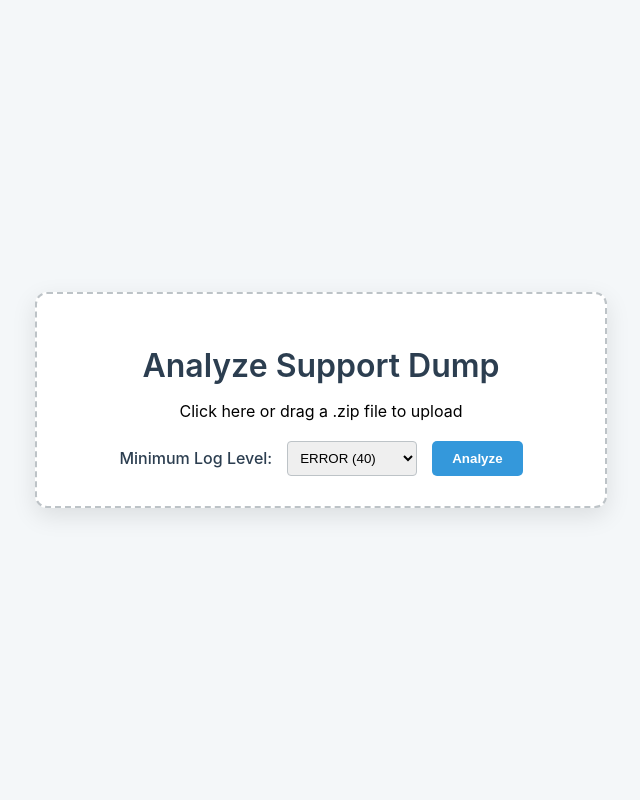
After one commit to Canepro/rocketchat-log-analyzer, a Flask app: template templates/upload.html in a window 1280 px wide. The commit adds this page. Shown: the whole page, without its empty margins (361-1001 px from the left). Run offline with Flask 3, Linux system fonts and the light colour scheme; the template is opened without the code that fills it, so the values that code supplies are empty.

Commit message:
feat(webapp): Introduce Flask web UI for analysis
This major update introduces a Flask-based web application as the primary interface for the Rocket.Chat Support Dump Analyzer.

Key changes include:
- A new `app.py` to serve the web interface.
- An interactive `upload.html` page with drag-and-drop support.
- A dropdown menu to allow users to select the minimum log level for analysis (ERROR, WARNING, INFO).
- Analysis reports are now rendered directly in the browser, removing the need for users to manage local HTML files.
- The README and project documentation have been updated to reflect the new workflow and v2.0.0 release.

```diff
--- /dev/null
+++ b/app.py
@@ -0,0 +1,122 @@
+# app.py
+from flask import Flask, render_template, request, flash
+import os
+import tempfile
+import zipfile
+from pathlib import Path
+from werkzeug.utils import secure_filename
+from jinja2 import Environment, FileSystemLoader
+
+# Import the analysis and reporting functions
+import analyzer
+import reporter
+
+# Initialize the Flask application
+app = Flask(__name__, template_folder='templates')
+app.config['SECRET_KEY'] = 'a-super-secret-key-that-you-should-change'
+app.config['MAX_CONTENT_LENGTH'] = 100 * 1024 * 1024  # 100 MB upload limit
+VERSION = "2.0.0"
+
+# Log level names mapping for the report
+LOG_LEVEL_NAMES = {
+    10: 'DEBUG',
+    20: 'INFO',
+    30: 'WARNING',
+    40: 'ERROR',
+    50: 'CRITICAL'
+}
+
+def find_dump_path(base_path: Path) -> Path | None:
+    """Robustly finds the correct directory containing the support dump files."""
+    for path in base_path.rglob('*server-statistics.json'):
+        return path.parent
+    if any(base_path.glob('*log.json')):
+        return base_path
+    return None
+
+@app.route('/', methods=['GET', 'POST'])
+def index():
+    if request.method == 'POST':
+        if 'support_dump' not in request.files:
+            flash('No file part in the request.', 'error')
+            return render_template('upload.html')
+
+        file = request.files['support_dump']
+
+        if file.filename == '':
+            flash('No selected file.', 'error')
+            return render_template('upload.html')
+
+        if file and file.filename.endswith('.zip'):
+            safe_filename = secure_filename(file.filename)
+            min_level = int(request.form.get('log_level', 40)) # Get log level, default to 40
+
+            with tempfile.TemporaryDirectory() as temp_dir:
+                temp_path = Path(temp_dir)
+                file_path = temp_path / safe_filename
+                file.save(file_path)
+
+                with zipfile.ZipFile(file_path, 'r') as zip_ref:
+                    zip_ref.extractall(temp_path)
+
+                dump_path = find_dump_path(temp_path)
+
+                if not dump_path:
+                    flash("Upload failed: Could not find a valid Rocket.Chat dump structure.", "error")
+                    return render_template('upload.html')
+
+                report_sections = {
+                    'summary': {'pattern': 'log.json', 'headers': ['Message', 'Count', 'LastSeen'], 'title': 'Error Summary'},
+                    'statistics': {'pattern': 'server-statistics.json', 'analyzer': analyzer.analyze_statistics, 'headers': ['Statistic', 'Value'], 'title': 'Server Statistics'},
+                    'settings': {'pattern': 'settings.json', 'analyzer': analyzer.analyze_settings, 'headers': ['Setting', 'Value'], 'title': 'Workspace Settings'},
+                    'omnichannel': {'pattern': 'omnichannel-settings.json', 'analyzer': analyzer.analyze_omnichannel, 'headers': ['Setting', 'Value'], 'title': 'Omnichannel Settings'},
+                    'apps': {'pattern': 'apps-installed.json', 'analyzer': analyzer.analyze_apps, 'headers': ['Name', 'Version', 'Status'], 'title': 'Installed Apps'},
+                    'logs': {'pattern': 'log.json', 'headers': ['level', 'time', 'pid', 'hostname', 'name', 'msg'], 'title': 'All Log Entries'},
+                    'recommendations': {'pattern': 'log.json', 'title': 'Recommendations'},
+                }
+
+                files_found = {}
+                for key, config in report_sections.items():
+                    if key == 'settings':
+                        all_settings_files = list(dump_path.glob('*settings.json'))
+                        settings_file = next((f for f in all_settings_files if 'omnichannel' not in f.name.lower()), None)
+                        files_found[key] = settings_file
+                    else:
+                        found_file = next(dump_path.glob(f"*{config['pattern']}"), None)
+                        files_found[key] = found_file
+
+                results = {}
+                log_file_path = files_found.get('logs')
+
+                log_data = analyzer.analyze_logs(log_file_path, min_level=min_level) if log_file_path and log_file_path.exists() else \
+                           {'summary': [], 'all_errors': [], 'total_error_count': 0, 'recommendations': []}
+
+                for key, config in report_sections.items():
+                    if key in ['summary', 'logs', 'recommendations']:
+                        content = log_data.get(key, []) if key != 'logs' else log_data.get('all_errors', [])
+                        results[key] = {'title': config.get('title'), 'content': content, 'headers': config.get('headers'), 'total_count': log_data.get('total_error_count')}
+                    else:
+                        file_to_analyze = files_found.get(key)
+                        content = config['analyzer'](file_to_analyze) if file_to_analyze and file_to_analyze.exists() else []
+                        results[key] = {'title': config.get('title'), 'content': content, 'headers': config.get('headers')}
+
+                # Directly render the template to include extra context
+                template_dir = Path(__file__).parent / 'templates'
+                env = Environment(loader=FileSystemLoader(template_dir), autoescape=True)
+                template = env.get_template('report_template.html')
+
+                html_report = template.render(
+                    results=results,
+                    log_level_name=LOG_LEVEL_NAMES.get(min_level, str(min_level)),
+                    version=VERSION
+                )
+
+                return html_report
+        else:
+            flash('Please upload a ZIP file.', 'error')
+            return render_template('upload.html')
+
+    return render_template('upload.html')
+
+if __name__ == '__main__':
+    app.run(debug=True)
--- a/requirements.txt
+++ b/requirements.txt
@@ -1,2 +1,3 @@
 # requirements.txt
-Jinja2
+jinja2
+Flask
--- /dev/null
+++ b/templates/upload.html
@@ -0,0 +1,162 @@
+<!DOCTYPE html>
+<html lang="en">
+<head>
+    <meta charset="UTF-8">
+    <meta name="viewport" content="width=device-width, initial-scale=1.0">
+    <title>Upload Rocket.Chat Support Dump</title>
+    <style>
+        body {
+            font-family: -apple-system, BlinkMacSystemFont, "Segoe UI", Roboto, Helvetica, Arial, sans-serif;
+            display: flex;
+            justify-content: center;
+            align-items: center;
+            min-height: 100vh;
+            background-color: #f4f7f9;
+            margin: 0;
+            padding: 20px;
+            box-sizing: border-box;
+        }
+        .container {
+            background: #fff;
+            padding: 30px 40px;
+            border-radius: 12px;
+            box-shadow: 0 8px 25px rgba(0,0,0,0.1);
+            text-align: center;
+            width: 100%;
+            max-width: 600px;
+            border: 2px dashed #bdc3c7;
+            transition: border-color 0.3s, background-color 0.3s;
+        }
+        .container.highlight {
+            border-color: #3498db;
+            background-color: #ecf0f1;
+        }
+        h1 {
+            color: #2c3e50;
+            margin-bottom: 15px;
+            font-weight: 600;
+        }
+        input[type="file"] {
+            display: none;
+        }
+        .upload-area-text {
+            margin-bottom: 20px;
+            cursor: pointer;
+        }
+        .form-controls {
+            margin-top: 20px;
+            display: flex;
+            justify-content: center;
+            align-items: center;
+            gap: 15px;
+        }
+        .form-controls label {
+            font-weight: 500;
+            color: #2c3e50;
+        }
+        .form-controls select {
+            padding: 8px;
+            border-radius: 4px;
+            border: 1px solid #bdc3c7;
+        }
+        .form-controls button {
+            padding: 10px 20px;
+            border-radius: 5px;
+            border: none;
+            background-color: #3498db;
+            color: white;
+            font-weight: 600;
+            cursor: pointer;
+            transition: background-color 0.3s;
+        }
+        .form-controls button:hover {
+            background-color: #2980b9;
+        }
+        .messages {
+            list-style: none;
+            padding: 0;
+            margin-top: 20px;
+        }
+        .messages li {
+            padding: 10px;
+            border-radius: 4px;
+            color: #fff;
+        }
+        .messages .error { background-color: #e74c3c; }
+    </style>
+</head>
+<body>
+    <form id="upload-form" method="post" enctype="multipart/form-data">
+        <div class="container" id="drop-area">
+            <h1>Analyze Support Dump</h1>
+
+            <p id="upload-area-text" class="upload-area-text">Click here or drag a .zip file to upload</p>
+            <input id="file-upload" type="file" name="support_dump" required>
+
+            <div class="form-controls">
+                <label for="log_level">Minimum Log Level:</label>
+                <select id="log_level" name="log_level">
+                    <option value="50">CRITICAL (50)</option>
+                    <option value="40" selected>ERROR (40)</option>
+                    <option value="30">WARNING (30)</option>
+                    <option value="20">INFO (20)</option>
+                </select>
+                <button type="submit">Analyze</button>
+            </div>
+
+            {% with messages = get_flashed_messages(with_categories=true) %}
+              {% if messages %}
+                <ul class=messages>
+                {% for category, message in messages %}
+                  <li class="{{ category }}">{{ message }}</li>
+                {% endfor %}
+                </ul>
+              {% endif %}
+            {% endwith %}
+        </div>
+    </form>
+
+    <script>
+        const dropArea = document.getElementById('drop-area');
+        const fileInput = document.getElementById('file-upload');
+        const uploadText = document.getElementById('upload-area-text');
+
+        dropArea.addEventListener('click', (e) => {
+            if (e.target.id === 'upload-area-text' || e.target.id === 'drop-area') {
+                fileInput.click();
+            }
+        });
+
+        ['dragenter', 'dragover', 'dragleave', 'drop'].forEach(eventName => {
+            dropArea.addEventListener(eventName, preventDefaults, false);
+        });
+
+        function preventDefaults(e) {
+            e.preventDefault();
+            e.stopPropagation();
+        }
+
+        ['dragenter', 'dragover'].forEach(eventName => {
+            dropArea.addEventListener(eventName, () => dropArea.classList.add('highlight'), false);
+        });
+
+        ['dragleave', 'drop'].forEach(eventName => {
+            dropArea.addEventListener(eventName, () => dropArea.classList.remove('highlight'), false);
+        });
+
+        dropArea.addEventListener('drop', handleDrop, false);
+        function handleDrop(e) {
+            fileInput.files = e.dataTransfer.files;
+            if (fileInput.files.length > 0) {
+                uploadText.textContent = `File selected: ${fileInput.files[0].name}`;
+            }
+        }
+
+        fileInput.addEventListener('change', () => {
+            if (fileInput.files.length > 0) {
+                uploadText.textContent = `File selected: ${fileInput.files[0].name}`;
+            }
+        });
+    </script>
+</body>
+</html>
```
Also changed, not shown: analyzer.py (+19 -20 lines), knowledge_base.json (+56 -98 lines), reporter.py (+14 -8 lines), templates/report_template.html (+23 -10 lines), CHANGELOG.md, README.md.
